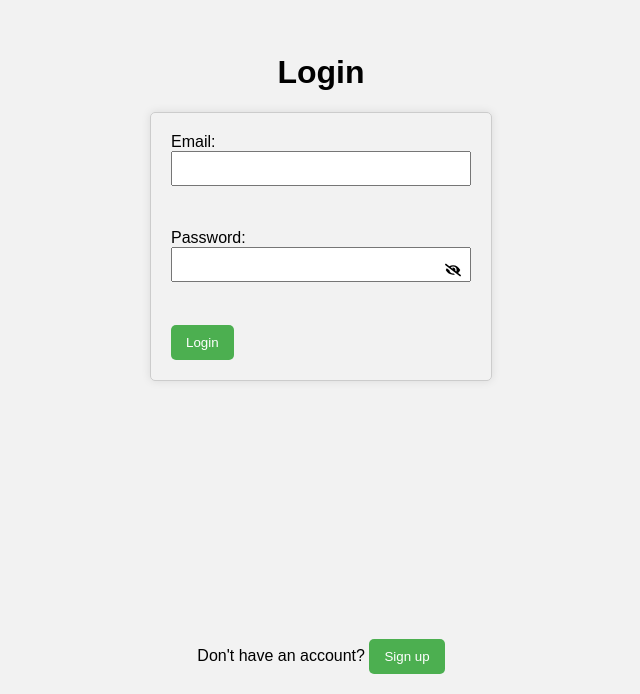
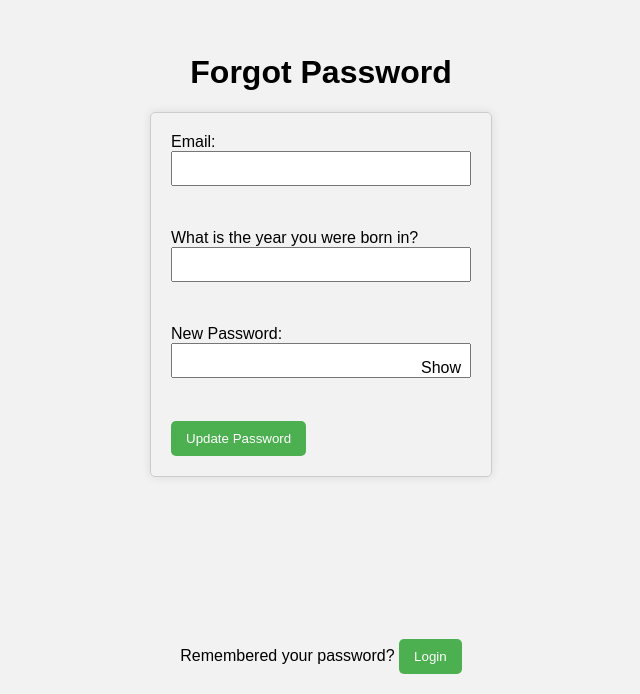
Before and after one commit to Airansh/Hospital-Management-System-Demo, a React (Create React App) app in the folder react-app/: page /forgotpassword in a window 1280 px wide. Shown: the part 106-800 px from the top of the page, without its empty margins (319-959 px from the left). Built offline with nearby package versions, Linux system fonts and the light colour scheme.

Commit message:
Forgot Password Working

```diff
--- a/react-app/src/App.js
+++ b/react-app/src/App.js
@@ -4,6 +4,7 @@ import './App.css'
 
 import SignUp from './modules/Authentication/SignUp';
 import Login from './modules/Authentication/Login';
+import ForgotPassword from './modules/Authentication/ForgotPassword';
 
 function App() {
   return (
@@ -14,6 +15,7 @@ function App() {
           <Route path='*' element={<Login/>}/>
           <Route path='/login' element={<Login/>}/>
           <Route path='/signup' element={<SignUp/>}/>
+          <Route path='/forgotpassword' element={<ForgotPassword/>}/>
         </Routes>
       </BrowserRouter>
     </>
--- a/react-app/src/api/auth/index.js
+++ b/react-app/src/api/auth/index.js
@@ -18,6 +18,7 @@ export const loginUser = async (username, password) => {
     console.error('Error:', error);
     throw new Error('Login failed');
   }
+
 };
 
 export const createAccount = async (userData) => {
@@ -40,7 +41,7 @@ export const createAccount = async (userData) => {
   }
 };
 
-export const resetPassword = async (username, newPassword) => {
+export const resetPassword = async (username, ans1, newPassword) => {
   const resetPasswordUrl = `${apiUrl}/reset-password`;
 
   try {
@@ -49,7 +50,7 @@ export const resetPassword = async (username, newPassword) => {
       headers: {
         'Content-Type': 'application/json',
       },
-      body: JSON.stringify({ username, newPassword }),
+      body: JSON.stringify({ username, ans1, newPassword }),
     });
 
     const data = await response.json();
--- /dev/null
+++ b/react-app/src/modules/Authentication/ForgotPassword/index.js
@@ -0,0 +1,72 @@
+import { useState } from "react";
+import { useNavigate } from "react-router-dom";
+import { resetPassword } from "../../../api/auth";
+
+function ForgotPassword() {
+  const navigate = useNavigate();
+  const [email, setEmail] = useState("");
+  const [ans1, setAns1] = useState("");
+  const [newPassword, setNewPassword] = useState("");
+  const [showPassword, setShowPassword] = useState(false);
+
+  const handleEmailChange = (e) => setEmail(e.target.value);
+  const handleAnswerChange = (e) => setAns1(e.target.value);
+  const handleNewPasswordChange = (e) => setNewPassword(e.target.value);
+  const handleTogglePassword = () => setShowPassword(!showPassword);
+
+  const handleSubmit = async (e) => {
+    e.preventDefault();
+    try {
+      const forgot = await resetPassword(email, ans1, newPassword);
+      console.log(forgot);
+      // Redirect or show success message
+    } catch (error) {
+      console.error('Error resetting password:', error);
+      // Handle error - Redirect or show error message
+    }
+  };
+
+  return (
+    <>
+      <div className="title">
+        <h1>Forgot Password</h1>
+      </div>
+      <form className="login-form" onSubmit={handleSubmit}>
+        <label>
+          Email:
+          <input type="email" value={email} onChange={handleEmailChange} required />
+        </label>
+        <br />
+        <label>
+          What is the year you were born in?
+          <input value={ans1} onChange={handleAnswerChange} required />
+        </label>
+        <br />
+        <label className="password-label">
+          New Password:
+          <div className="password-input-container">
+            <input
+              type={showPassword ? "text" : "password"}
+              value={newPassword}
+              onChange={handleNewPasswordChange}
+              required
+            />
+            <div className="toggle-password" onClick={handleTogglePassword}>
+              {showPassword ? "Hide" : "Show"}
+            </div>
+          </div>
+        </label>
+        <br />
+        <button type="submit">Update Password</button>
+      </form>
+      <div className="signup-link">
+        <p>
+          Remembered your password?{" "}
+          <button onClick={() => navigate('/login')}>Login</button>
+        </p>
+      </div>
+    </>
+  );
+}
+
+export default ForgotPassword;
```
Also changed, not shown: 2 other files (tests, documents, lock files or other folders).
